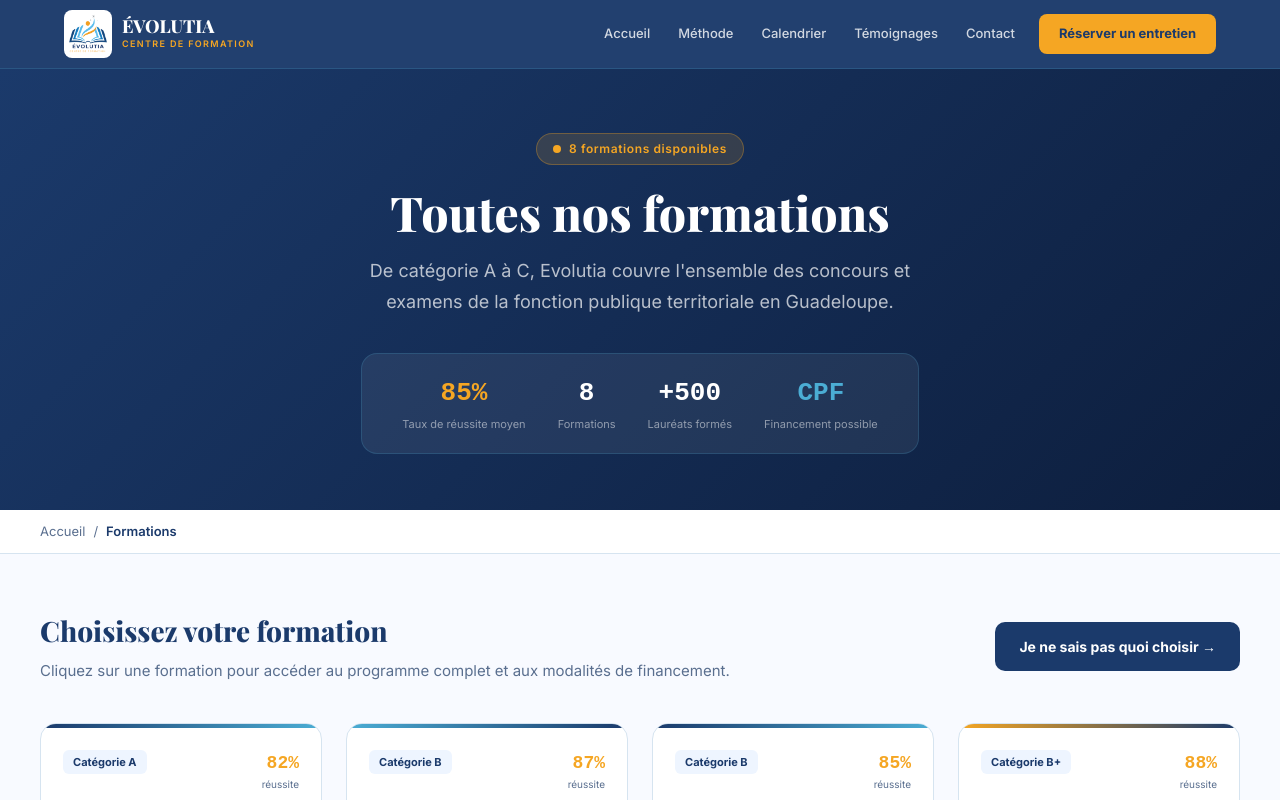
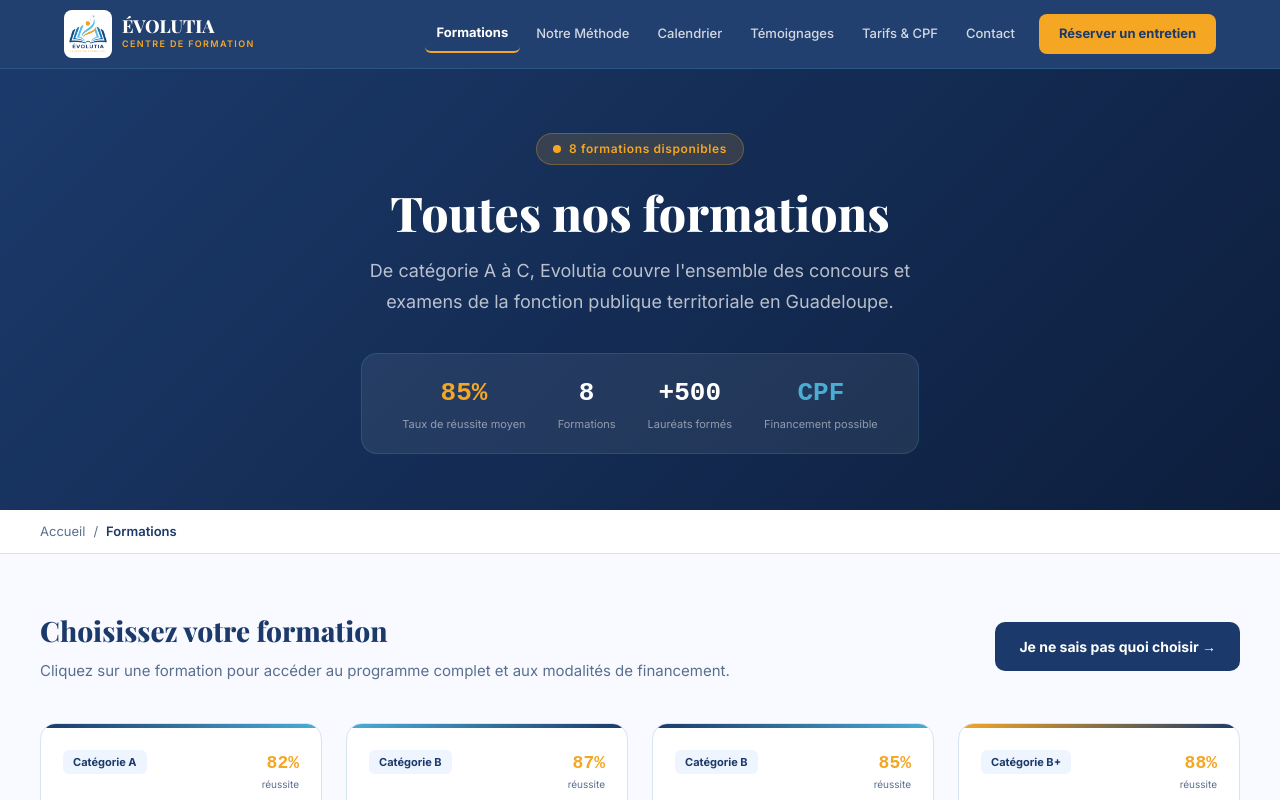
Before and after one commit to jmd971/evolutia, a Next.js app: page /formations in a window 1280 px wide. Shown: the top 800 px of the page. Built offline with nearby package versions, Linux system fonts and the light colour scheme.

Commit message:
Hub /formations : nav corrigée avec les vrais liens de pages

```diff
--- a/app/formations/page.tsx
+++ b/app/formations/page.tsx
@@ -101,8 +101,15 @@ export default function FormationsPage() {
             </div>
           </Link>
           <nav style={{ display: "flex", gap: 4, alignItems: "center" }}>
-            {([["Accueil", "/"], ["Méthode", "/#methode"], ["Calendrier", "/#calendrier"], ["Témoignages", "/#temoignages"], ["Contact", "/#contact"]] as [string, string][]).map(([label, href]) => (
-              <Link key={href} href={href} style={{ color: "rgba(255,255,255,0.8)", textDecoration: "none", fontSize: 13, fontWeight: 500, padding: "8px 12px", borderRadius: 6 }}>{label}</Link>
+            {([
+              ["Formations", "/formations"],
+              ["Notre Méthode", "/notre-methode"],
+              ["Calendrier", "/calendrier-concours-guadeloupe"],
+              ["Témoignages", "/temoignages-laureats"],
+              ["Tarifs & CPF", "/financement-tarifs"],
+              ["Contact", "/contact"],
+            ] as [string, string][]).map(([label, href]) => (
+              <Link key={href} href={href} style={{ color: href === "/formations" ? "white" : "rgba(255,255,255,0.8)", textDecoration: "none", fontSize: 13, fontWeight: href === "/formations" ? 700 : 500, padding: "8px 12px", borderRadius: 6, borderBottom: href === "/formations" ? "2px solid #F5A623" : "none" }}>{label}</Link>
             ))}
             <Link href="/#contact" style={{ marginLeft: 8, background: "#F5A623", color: "#1B3A6B", fontWeight: 700, fontSize: 13, padding: "10px 20px", borderRadius: 8, textDecoration: "none", whiteSpace: "nowrap" }}>
               Réserver un entretien
```
